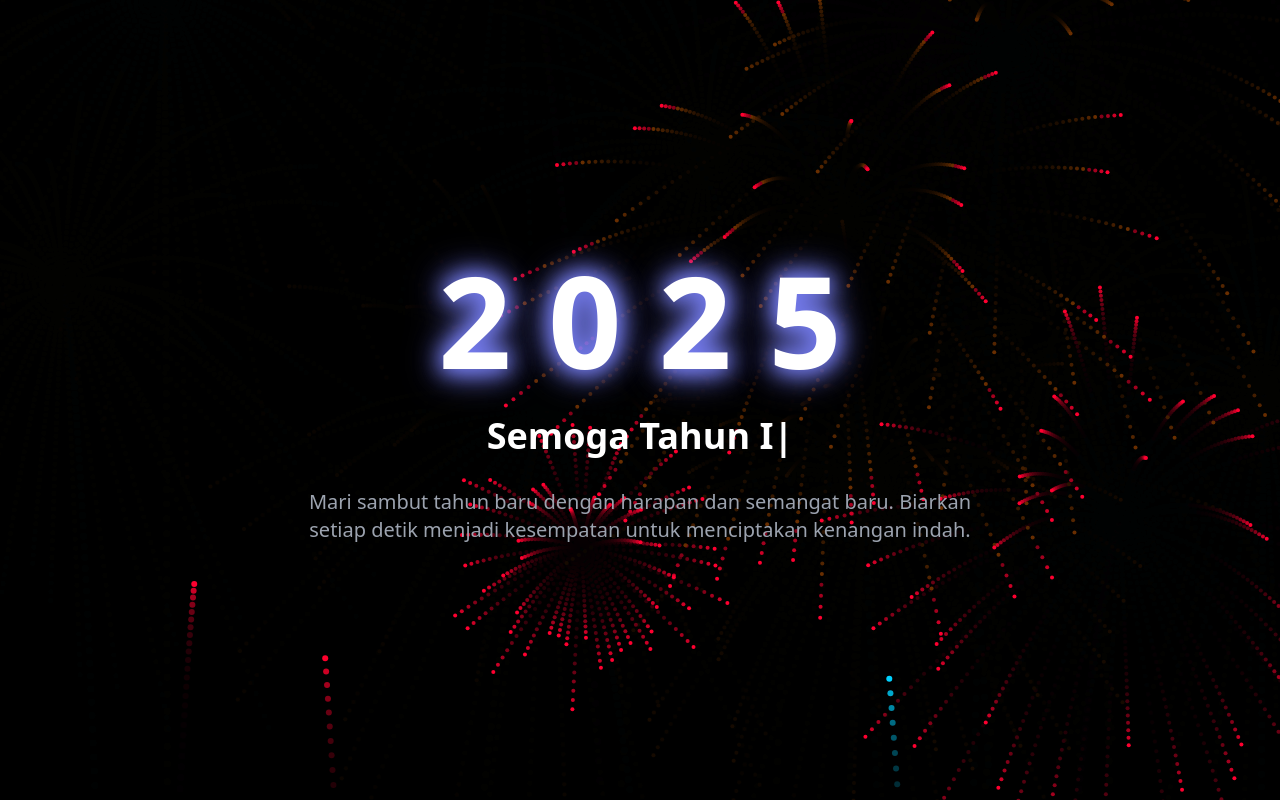
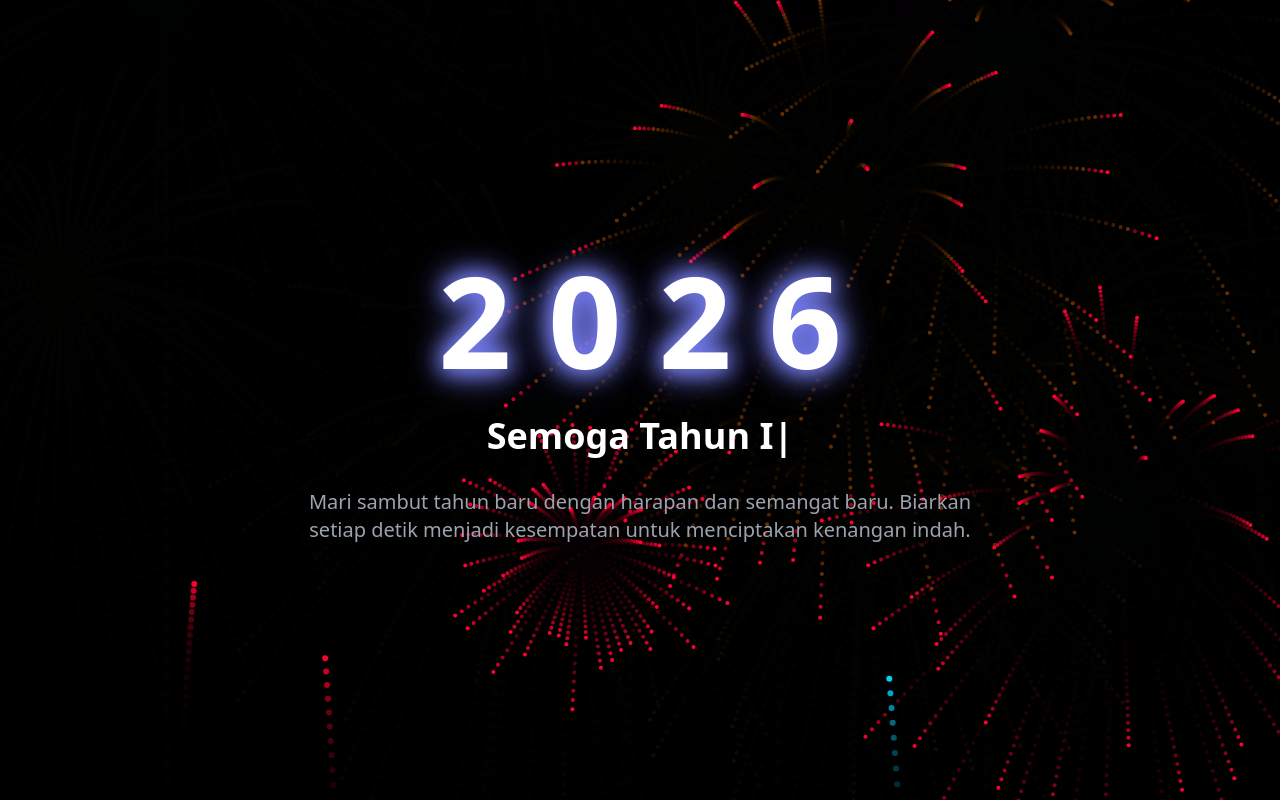
Before and after one commit to Vnreski/Kembang_api_2025, a plain HTML site: page index.html in a window 1280 px wide. Drawn offline with nearby package versions, Linux system fonts and the light colour scheme; no server answers.

Commit message:
Update index.html

```diff
--- a/index.html
+++ b/index.html
@@ -115,7 +115,7 @@
     function updateYear() {
       const numbers = document.querySelectorAll('.number');
 
-      setTimeout(() => flipNumber(numbers[3], '5'), 0);
+      setTimeout(() => flipNumber(numbers[3], '6'), 0);
 
       setTimeout(() => {
         const yearContainer = document.getElementById('yearContainer');
```
